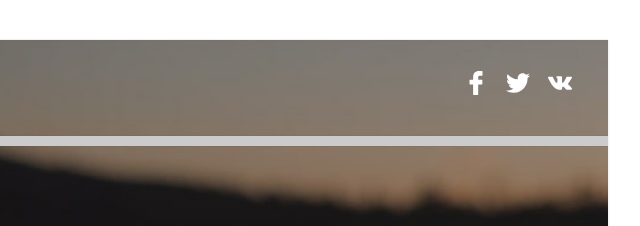
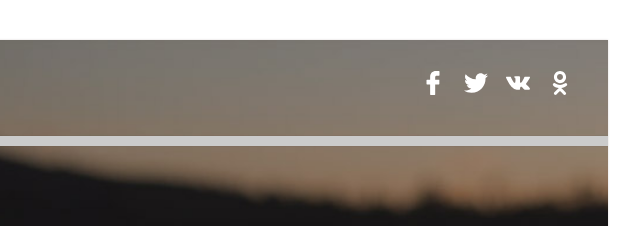
Before and after one commit to veremey/swipe-game, a website: page dev/index.html in a window 1280 px wide. Shown: the top 226 px of the page, 432-1072 px from the left. Drawn offline with Linux system fonts and the light colour scheme.

Commit message:
add ok share

```diff
--- a/dev/index.html
+++ b/dev/index.html
@@ -104,6 +104,28 @@
 
                   </button>
 
+                  <button class="share-btn" data-sharer="okru" title="Share on Ok" >
+                    <svg version="1.1" id="Capa_1" xmlns="http://www.w3.org/2000/svg" xmlns:xlink="http://www.w3.org/1999/xlink" x="0px" y="0px" viewBox="0 0 95.481 95.481" style="enable-background:new 0 0 95.481 95.481;" xml:space="preserve">
+                      <g>
+                        <path d="M43.041,67.254c-7.402-0.772-14.076-2.595-19.79-7.064c-0.709-0.556-1.441-1.092-2.088-1.713
+                          c-2.501-2.402-2.753-5.153-0.774-7.988c1.693-2.426,4.535-3.075,7.489-1.682c0.572,0.27,1.117,0.607,1.639,0.969
+                          c10.649,7.317,25.278,7.519,35.967,0.329c1.059-0.812,2.191-1.474,3.503-1.812c2.551-0.655,4.93,0.282,6.299,2.514
+                          c1.564,2.549,1.544,5.037-0.383,7.016c-2.956,3.034-6.511,5.229-10.461,6.761c-3.735,1.448-7.826,2.177-11.875,2.661
+                          c0.611,0.665,0.899,0.992,1.281,1.376c5.498,5.524,11.02,11.025,16.5,16.566c1.867,1.888,2.257,4.229,1.229,6.425
+                          c-1.124,2.4-3.64,3.979-6.107,3.81c-1.563-0.108-2.782-0.886-3.865-1.977c-4.149-4.175-8.376-8.273-12.441-12.527
+                          c-1.183-1.237-1.752-1.003-2.796,0.071c-4.174,4.297-8.416,8.528-12.683,12.735c-1.916,1.889-4.196,2.229-6.418,1.15
+                          c-2.362-1.145-3.865-3.556-3.749-5.979c0.08-1.639,0.886-2.891,2.011-4.014c5.441-5.433,10.867-10.88,16.295-16.322
+                          C42.183,68.197,42.518,67.813,43.041,67.254z"/>
+                        <path d="M47.55,48.329c-13.205-0.045-24.033-10.992-23.956-24.218C23.67,10.739,34.505-0.037,47.84,0
+                          c13.362,0.036,24.087,10.967,24.02,24.478C71.792,37.677,60.889,48.375,47.55,48.329z M59.551,24.143
+                          c-0.023-6.567-5.253-11.795-11.807-11.801c-6.609-0.007-11.886,5.316-11.835,11.943c0.049,6.542,5.324,11.733,11.896,11.709
+                          C54.357,35.971,59.573,30.709,59.551,24.143z"/>
+                      </g>
+                    </svg>
+
+
+                  </button>
+
                 </div>
               </div>
               <div class="questionsRange"></div>
--- a/markup/static/scss/common.sass
+++ b/markup/static/scss/common.sass
@@ -201,6 +201,7 @@ p
 			display: inline-block
 			vertical-align: top
 			height: 24px
+			width: 24px
 			fill: #fff
 			+tr(.4s)
 		&:hover
@@ -209,6 +210,7 @@ p
 
 .start
 	padding: 40px 14px
+	margin-top: auto
 	text-align: center
 	background-color: #fff
 	&.is-hidden
```
Also changed, not shown: markup/pages/index.html (+22 -0 lines), dev/static/css/main.css, 1 other file.
